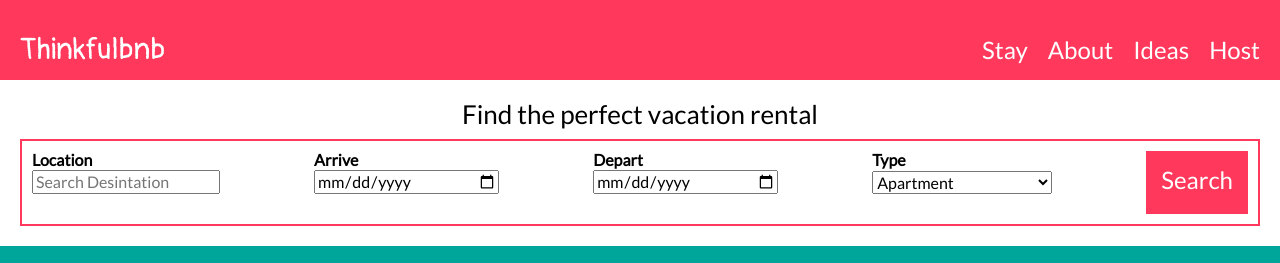
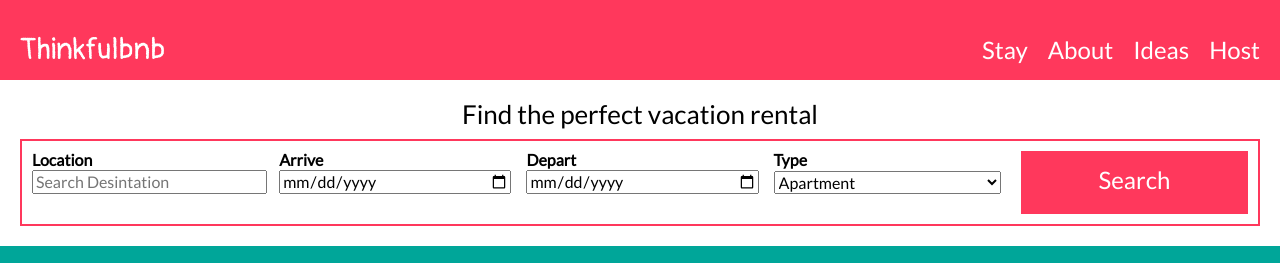
Before and after one commit to liamrat/frontend-foundations-assessment, a plain HTML site: page index.html in a window 1280 px wide. Shown: the top 263 px of the page. Drawn offline with nearby package versions, Linux system fonts and the light colour scheme.

Commit message:
Fixed form formatting for UX

```diff
--- a/style.css
+++ b/style.css
@@ -164,27 +164,31 @@ footer p {
  }
 }
  /*------- form -------*/
-@media all and (min-width:980px) {
+@media all and (min-width:480px) {
  .form-container {
   display: flex;
   justify-content: space-between;
 }
 
+form input, form select {
+  width: 100%;
+}
  .spacing {
   display: flex;
   flex-direction: column;
-  margin-right: 20px
+  margin-right: 20px;
+  width: 20%;
  }
 
  .button {
   display: flex;
   justify-content: center;
-  max-width: 200px;
  }
 
  .button-container {
   display: flex;
   justify-content: flex-end;
+  width: 20%;
  }
 }
 /*-------about-------*/
```
